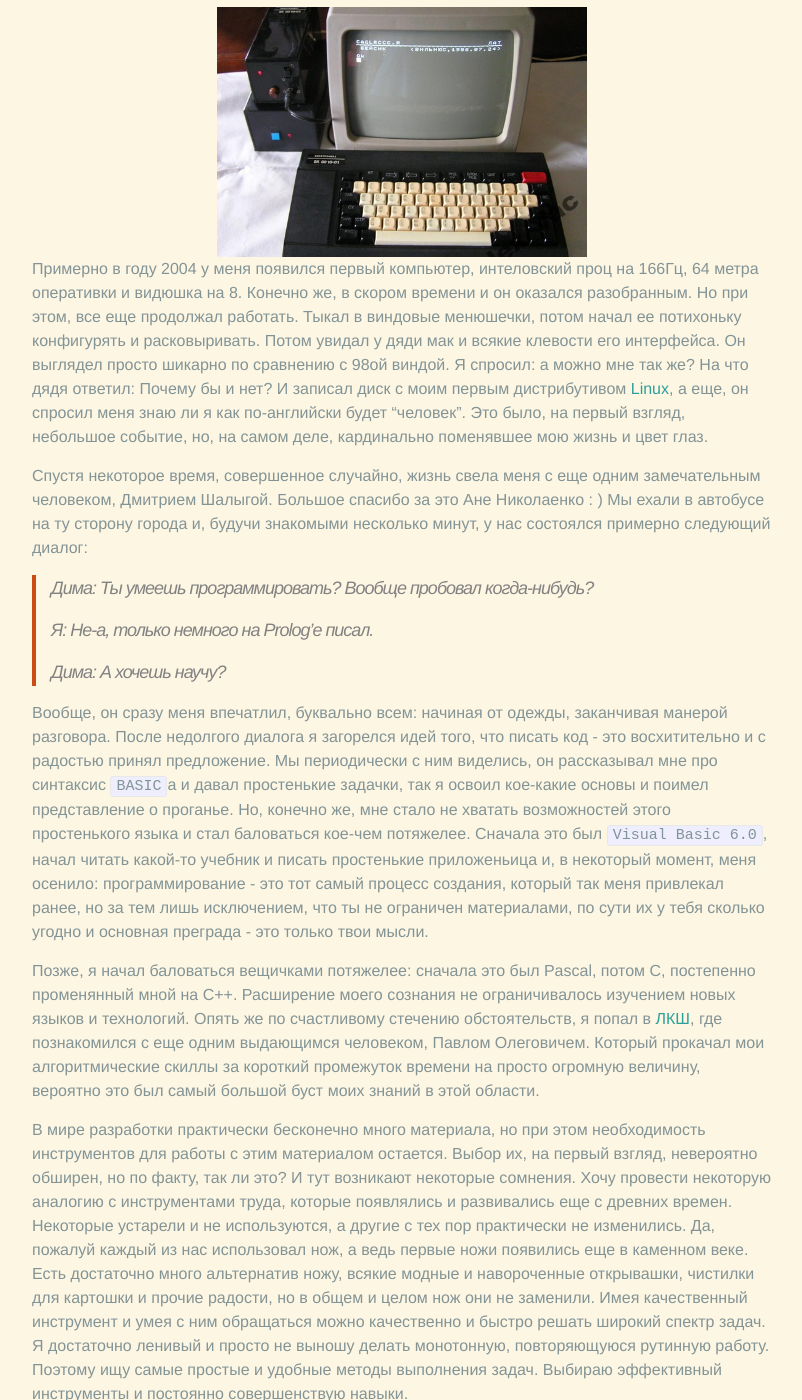
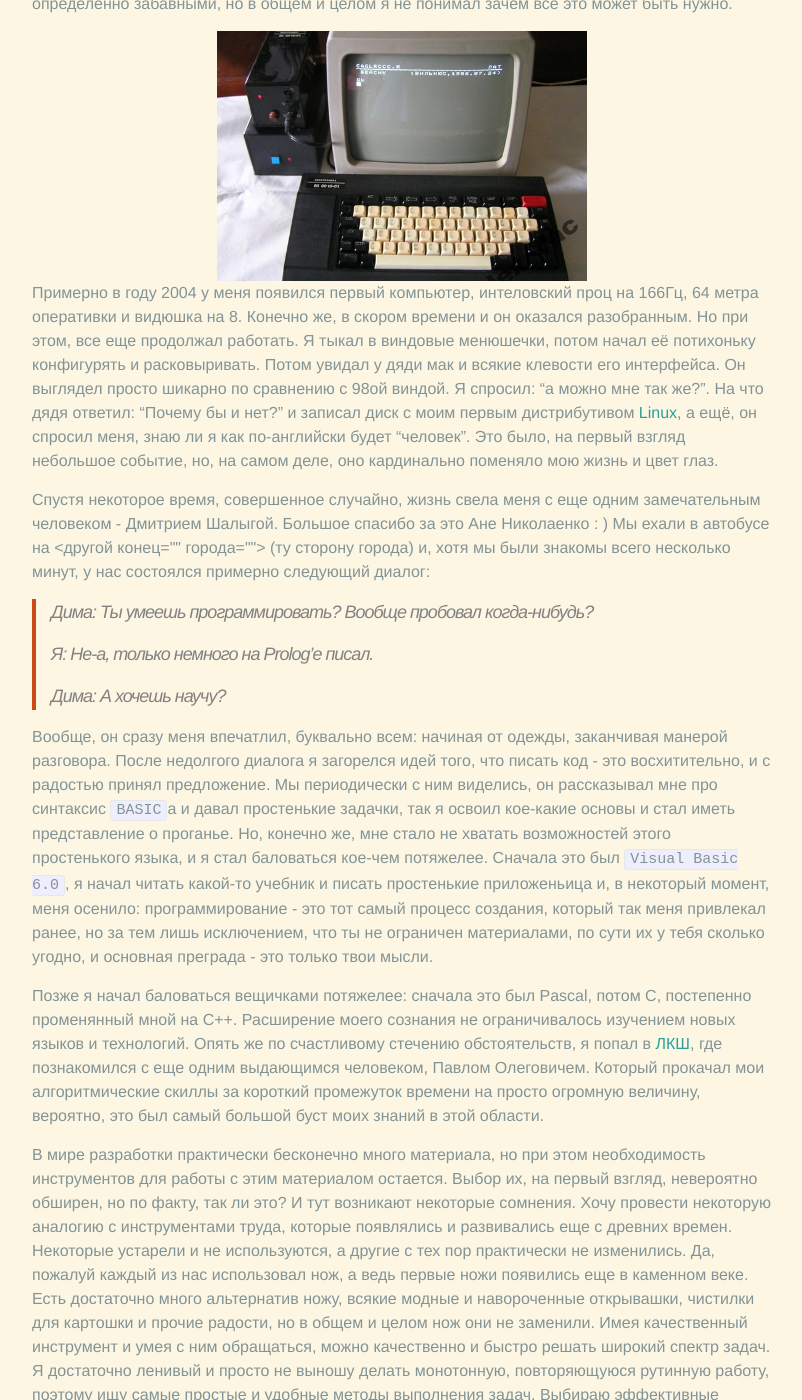
Before and after one commit to rednotes/rednotes.github.io, a Jekyll site: the page built from _posts/2014-09-14-vim-story-0.markdown, in a window 1280 px wide and 1400 px high, scrolled down 1294 px. Shown: the whole window, without its empty margins (238-1040 px from the left). Built offline with Jekyll 4.4.1, drawn with Linux system fonts in a browser that asks for light colours; some of the changed text lies outside the part shown.

Commit message:
Update 2014-09-14-vim-story-0.markdown

```diff
--- a/_posts/2014-09-14-vim-story-0.markdown
+++ b/_posts/2014-09-14-vim-story-0.markdown
@@ -8,25 +8,25 @@
 Все знают, что существует замечательный текстовый редактор
 [vim][]. Хотя нет, далеко не все, да и те кто
 что-либо слышал о нем, как правило, имеют очень косвенное представление о том,
-что это такое. Но, сегодня, не буду рассказывать о его возможностях, плюсах и
+что это такое. Но сегодня я не буду рассказывать о его возможностях, плюсах и
 минусах, а поделюсь историей о том, как лично я познакомился с ним.
 
 # Нужно ли Вам это читать?
-В данном посте описана небольшая часть моей жизни. Так же я попытался изложить
+В данном посте описана небольшая часть моей жизни. Также я попытался изложить
 свою точку зрения на редактирование текста. Если вас не касается ни первое, ни
 второе, то читать думаю не стоит.
 
 # Предыстория и совсем не про [vim][]
 
 Начну очень издалека, вот прям совсем. С детства меня увлекали всякие
-электронные штуковины, я разбирал всё, что попадалось под руку: радиоприемники,
+электронные штуковины, я разбирал всё, что попадалось под руку: радиоприёмники,
 приставки, часы, магнитофоны. У меня была коробка с кучей резисторов,
 транзисторов, диодов, переключателей и микросхем.
 Конечно же у меня было [LEGO][], и было его много, папа привозил из Москвы
-сундучки [milkyway][], дарили на праздники замки, корабли, машины.
+сундучки [milkyway][], <близкие> дарили на праздники замки, корабли, машины.
 Ещё у меня обитал забавный электронный конструктор
 [знаток](http://www.znatok.ru/Konstruktor.html). Ничего сверхъестественного, но
-все равно весьма круто.
+всё равно весьма круто.
 
 <div style="text-align: center">
     <img src="/downloads/vimstory/lego_car.jpg" alt="alt text" style="height:250px;" />
@@ -35,22 +35,22 @@
 
 Всё это мне нравилось по многим причинам, но больше всего нравился
 тот факт, что можно было из предельно простых деталек сделать очень сложную
-штуковину, которая имела бы кучу классных возможностей. Все что нужно было это
+штуковину, которая имела бы кучу классных возможностей. Всё, что было нужно, это
 иметь нужную детальку или элемент, паяльник, олово и немного воображения и
 знаний. Да, мне определенно нравилось создавать. Меня вдохновляло, когда после
-нескольких часов мучений в поисках нужной детали или отладки схемы появлялось
-осязаемое воплощение мысли. Иногда не хватало какой-то запчасти, ее просто у
-меня не было, иногда мне не хватало знаний для реализации задуманной идеи, но
+нескольких часов мучений в поисках нужной детали или отладки схемы, появлялось
+осязаемое воплощение мысли. Иногда мне не хватало какой-то запчасти, её просто у
+меня не было, иногда не хватало знаний для реализации задуманной идеи, но
 это редко меня останавливало, я листал учебники по физике для старших классов,
-какие-то книжки по радиоэлектронике, да, частенько при этом мало чего понимая
+какие-то книжки по радиоэлектронике, частенько при этом мало что понимая
 из прочитанного, но порой находил ответы на интересующие меня вопросы, что-то
 делал наугад, полагаясь на интуицию, хотя порой меня за это било током :)
 
-Мое увлечение разделял мой сосед, Паша Тимошин, у него тоже было много всякого
-электрического хлама, помимо этого у него был советский 16-битный компьютер БК.
-На котором крутился `BASIC-86`. Паша писал какие-то программки, показывал мне.
+Моё увлечение разделял мой сосед, Паша Тимошин, у него тоже было много всякого
+электрического хлама, помимо этого у него был советский 16-битный компьютер БК,
+на котором крутился `BASIC-86`. Паша писал какие-то программки, показывал мне.
 Некоторые из них были определенно забавными, но в общем и целом я не понимал
-зачем все это может быть нужно.
+зачем всё это может быть нужно.
 
 
 <div style="text-align: center">
@@ -59,18 +59,18 @@
 
 Примерно в году 2004 у меня появился первый компьютер, интеловский проц на
 166Гц, 64 метра оперативки и видюшка на 8. Конечно же, в скором времени и он
-оказался разобранным. Но при этом, все еще продолжал работать. Тыкал в виндовые
-менюшечки, потом начал ее потихоньку конфигурять и расковыривать. Потом увидал
+оказался разобранным. Но при этом, все еще продолжал работать. Я тыкал в виндовые
+менюшечки, потом начал её потихоньку конфигурять и расковыривать. Потом увидал
 у дяди мак и всякие клевости его интерфейса. Он выглядел просто шикарно по
-сравнению с 98ой виндой. Я спросил: а можно мне так же? На что дядя ответил:
-Почему бы и нет? И записал диск с моим первым дистрибутивом [Linux][], а еще,
-он спросил меня знаю ли я как по-английски будет "человек". Это было, на первый
-взгляд, небольшое событие, но, на самом деле, кардинально поменявшее мою жизнь
+сравнению с 98ой виндой. Я спросил: "а можно мне так же?". На что дядя ответил:
+"Почему бы и нет?" и записал диск с моим первым дистрибутивом [Linux][], а ещё,
+он спросил меня, знаю ли я как по-английски будет "человек". Это было, на первый
+взгляд небольшое событие, но, на самом деле, оно кардинально поменяло мою жизнь
 и цвет глаз.
 
 Спустя некоторое время, совершенное случайно, жизнь свела меня с еще одним
-замечательным человеком, Дмитрием Шалыгой. Большое спасибо за это
-Ане Николаенко : ) Мы ехали в автобусе на ту сторону города и, будучи знакомыми
+замечательным человеком - Дмитрием Шалыгой. Большое спасибо за это
+Ане Николаенко : ) Мы ехали в автобусе на <другой конец города> (ту сторону города) и, хотя мы были знакомы всего
 несколько минут, у нас состоялся примерно следующий диалог:
 
 > Дима: Ты умеешь программировать? Вообще пробовал когда-нибудь?
@@ -81,23 +81,23 @@
 
 Вообще, он сразу меня впечатлил, буквально всем: начиная от одежды,
 заканчивая манерой разговора. После недолгого диалога я загорелся идей того,
-что писать код - это восхитительно и с радостью принял предложение.
+что писать код - это восхитительно, и с радостью принял предложение.
 Мы периодически с ним виделись, он рассказывал мне про синтаксис `BASIC`a и
-давал простенькие задачки, так я освоил кое-какие основы и поимел представление
+давал простенькие задачки, так я освоил кое-какие основы и стал иметь представление
 о проганье. Но, конечно же, мне стало не хватать возможностей этого
-простенького языка и стал баловаться кое-чем потяжелее. Сначала это был
-`Visual Basic 6.0`, начал читать какой-то учебник и писать простенькие
+простенького языка, и я стал баловаться кое-чем потяжелее. Сначала это был
+`Visual Basic 6.0`, я начал читать какой-то учебник и писать простенькие
 приложеньица и, в некоторый момент, меня осенило: программирование - это тот
 самый процесс создания, который так меня привлекал ранее, но за тем лишь
-исключением, что ты не ограничен материалами, по сути их у тебя сколько угодно
+исключением, что ты не ограничен материалами, по сути их у тебя сколько угодно,
 и основная преграда - это только твои мысли.
 
-Позже, я начал баловаться вещичками потяжелее: сначала это был Pascal,
+Позже я начал баловаться вещичками потяжелее: сначала это был Pascal,
 потом C, постепенно променянный мной на C++. Расширение моего сознания
 не ограничивалось изучением новых языков и технологий. Опять же по счастливому
 стечению обстоятельств, я попал в [ЛКШ][lksh], где познакомился с еще одним
 выдающимся человеком, Павлом Олеговичем. Который прокачал мои алгоритмические
-скиллы за короткий промежуток времени на просто огромную величину, вероятно это
+скиллы за короткий промежуток времени на просто огромную величину, вероятно, это
 был самый большой буст моих знаний в этой области.
 
 В мире разработки практически бесконечно много материала, но при этом
@@ -109,15 +109,15 @@
 из нас использовал нож, а ведь первые ножи появились еще в каменном веке. Есть
 достаточно много альтернатив ножу, всякие модные и навороченные открывашки,
 чистилки для картошки и прочие радости, но в общем и целом нож они не заменили.
-Имея качественный инструмент и умея с ним обращаться можно качественно и быстро
+Имея качественный инструмент и умея с ним обращаться, можно качественно и быстро
 решать широкий спектр задач. Я достаточно ленивый и просто не выношу делать
-монотонную, повторяющуюся рутинную работу. Поэтому ищу самые простые и удобные
-методы выполнения задач. Выбираю эффективный инструменты и постоянно
+монотонную, повторяющуюся рутинную работу, поэтому ищу самые простые и удобные
+методы выполнения задач. Выбираю эффективные инструменты и постоянно
 совершенствую навыки.
 
 Во время разработки большую часть времени проводишь за работой с текстом. Да и
 не только во время разработки, когда правишь конфиги, пишешь стихи...
-Соответственно неплохо бы всю работу с текстом выполнять крайне эффективно.
+Соответственно, неплохо бы всю работу с текстом выполнять крайне эффективно.
 Так сложилось, что живу я в мире [linux][]. Я пробовал много чего, долго сидел
 под виндами, переюзал кучу linux'овых дистрибутивов, макось потыкал. Но пока
 ничего проще, понятней и удобней [gentoo linux][gentoo] не встретилось. Так и
@@ -130,11 +130,11 @@
 Первый раз случился, когда я был совсем юнцом, сидел под [ubuntu][], тогда у
 меня только начал расти канал в интернет. Я, как и многие другие, сидел на
 разных сайтах и читал статьи про конфигурацию [conky][] и [compiz][]. Тогда я
-верил на слова этим гайдам и не задумываясь копировал команды в эмулятор
+верил на слова этим гайдам и, не задумываясь, копировал команды в эмулятор
 терминала. И в один момент открылось что-то непонятное, уродливое и там
 виднелось содержание того конфига, который мне нужно было исправить. Мои
 попытки что-то изменить были тщетны, но через некоторое время я все таки смог
-кое-что изменить. Это было мучительно, неудобно, непонятно я попытался
+это сделать. Это было мучительно, неудобно, непонятно я попытался
 побыстрее закрыть этот кошмар, но не тут то было, это исчадие не отпускало
 меня. Тогда я уже знал, что в linux есть гномы, эльфы, а еще демоны, которые
 хоронят своих детей, чтобы те не превратились в зомби. Но что все настолько
```
Also changed, not shown: other parts of _posts/2014-09-14-vim-story-0.markdown (+15 -15 lines).
